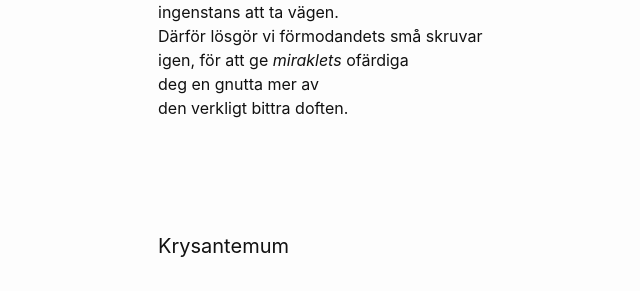
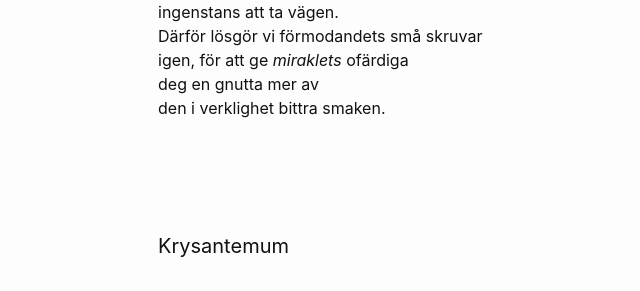
Before and after one commit to terr4form4/terr4form4.github.io, a Jekyll site: the page built from _posts/poesi/2024-01-03-dikter-2023-2024.md, in a window 1280 px wide and 900 px high, scrolled down 9065 px. Shown: the part 162-453 px from the top of the window, without its empty margins (112-752 px from the left). Built offline with Jekyll 4.4.1, drawn with Linux system fonts in a browser that asks for light colours; comment, search, counter and statistics services are not loaded.

Commit message:
krysantemum

```diff
--- a/_posts/poesi/2024-01-03-dikter-2023-2024.md
+++ b/_posts/poesi/2024-01-03-dikter-2023-2024.md
@@ -378,7 +378,7 @@ ingenstans att ta vägen.<br/>
 Därför lösgör vi förmodandets små skruvar<br/>
 igen, för att ge _miraklets_ ofärdiga<br/>
 deg en gnutta mer av<br/>
-den verkligt bittra doften.<br/>
+den i verklighet bittra smaken.<br/>
 <br/>
 <br/>
 <br/>
```
